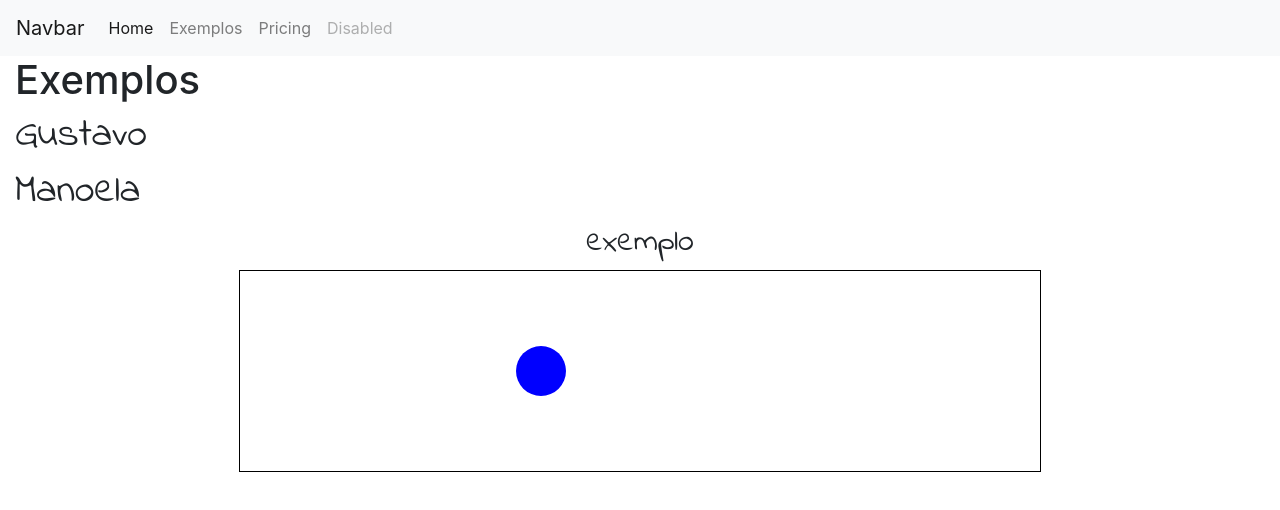
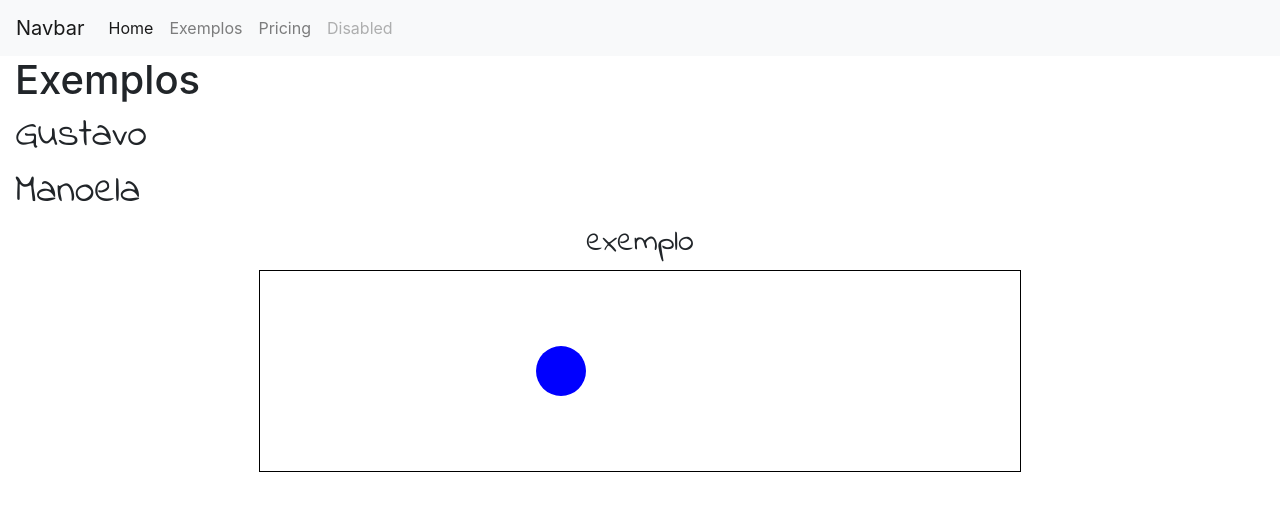
Before and after one commit to GustavoGarciaPereira/estudo_fisica, a plain HTML site: page exemplo_1.html in a window 1280 px wide. Drawn offline with nearby package versions, Linux system fonts and the light colour scheme.

Commit message:
ajustando a tela

```diff
--- a/exemplo_1.html
+++ b/exemplo_1.html
@@ -36,7 +36,7 @@
         <h1 class="fonte">Manoela</h1>
         <div class="text-center fonte">
           <h2>exemplo</h2>
-          <canvas id="myCanvas" width="800" height="200" style="border:1px solid #000000;">
+          <canvas id="myCanvas" width="1200" height="200" style="border:1px solid #000000;">
           </canvas>
         </div>
     </div>
--- a/script/exemplo_1/fisica.js
+++ b/script/exemplo_1/fisica.js
@@ -1,4 +1,6 @@
 var canvas = document.getElementById('myCanvas');
+
+canvas.width = screen.width - 40
 var ctx = canvas.getContext('2d');
 
 var ball = {
@@ -19,9 +21,6 @@ var ball = {
     ctx.closePath();
     ctx.fillStyle = this.color;
     ctx.fill();
-
-    //window.requestAnimationFrame(this.draw());
-
   }
 };
 
```
